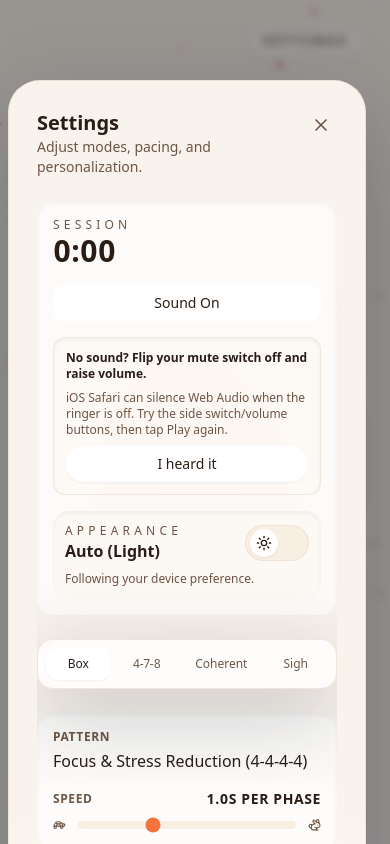
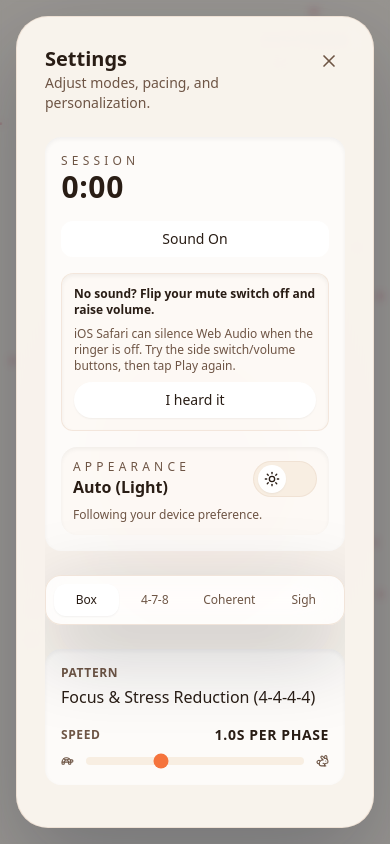
Before and after one commit to abiassi/deepbreathing, a Next.js app: page / in a window 390 px wide. Both pictures are taken after a click on the button "SETTINGS". Shown: the top 844 px of the page. Built offline with nearby package versions, Linux system fonts and the light colour scheme; no server answers.

Commit message:
Make settings sheet scrollable on small screens

```diff
--- a/src/components/resonance/Resonance.tsx
+++ b/src/components/resonance/Resonance.tsx
@@ -651,7 +651,7 @@ const Resonance: React.FC<ResonanceProps> = ({ apiKey, className = '', defaultMo
 
       <Sheet open={controlsOpen} onOpenChange={setControlsOpen}>
         <SheetContent side="right" className="bg-transparent shadow-none outline-none border-0 p-0">
-          <div className="fixed right-6 top-20 z-50 w-[360px] max-w-[calc(100vw-2rem)] rounded-[32px] border border-border/70 bg-background/95 p-7 text-foreground shadow-[0_35px_90px_rgba(15,23,42,0.25)] backdrop-blur-2xl">
+          <div className="fixed right-4 top-4 z-50 w-[360px] max-h-[calc(100vh-2rem)] max-w-[calc(100vw-2rem)] rounded-[32px] border border-border/70 bg-background/95 p-7 text-foreground shadow-[0_35px_90px_rgba(15,23,42,0.25)] backdrop-blur-2xl flex flex-col overflow-hidden sm:right-6 sm:top-20 sm:max-h-[calc(100vh-5rem)]">
             <SheetHeader className="mb-6 text-left">
               <div className="flex items-start justify-between">
                 <div>
@@ -665,7 +665,7 @@ const Resonance: React.FC<ResonanceProps> = ({ apiKey, className = '', defaultMo
                 </SheetClose>
               </div>
             </SheetHeader>
-          <div className="flex-1 space-y-6 overflow-y-auto pb-12">
+            <div className="flex-1 space-y-6 overflow-y-auto pb-12 min-h-0">
               <div className="flex flex-col gap-4 rounded-2xl bg-card/70 p-4 shadow-inner dark:bg-card/30">
                 <div>
                   <p className="text-xs uppercase tracking-[0.35em] text-muted-foreground">Session</p>
```
Lines whose indentation alone changed are shown as unchanged.
